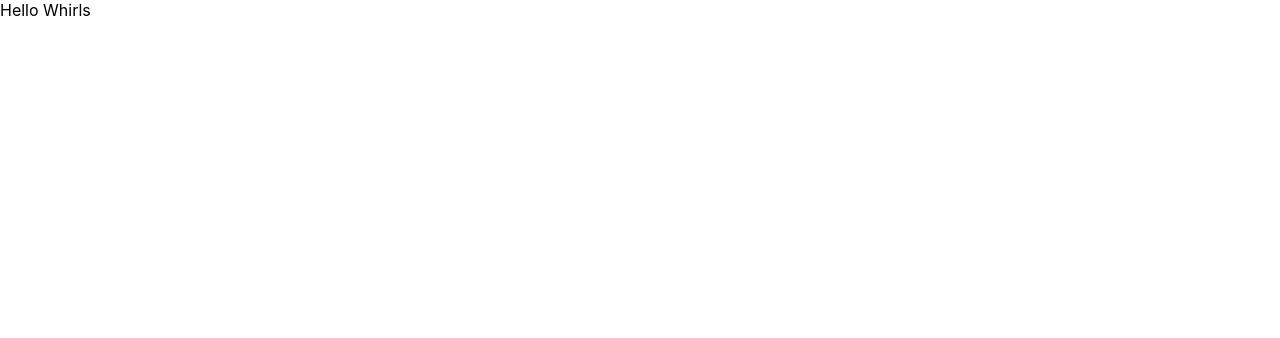
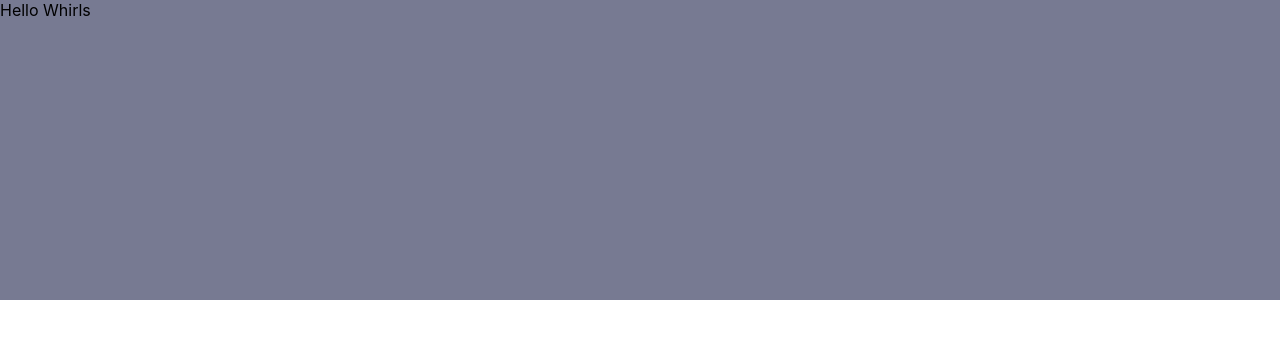
Before and after one commit to plaetzaw/TaskManagerTypescript, a Next.js app: page / in a window 1280 px wide. Shown: the top 338 px of the page. Built offline with nearby package versions, Linux system fonts and the light colour scheme.

Commit message:
Fix: Turns out I forgot a level

```diff
--- a/pages/_app.tsx
+++ b/pages/_app.tsx
@@ -9,7 +9,6 @@ const GlobalStyle = createGlobalStyle`
     padding: 0;
     margin: 0;
     // background-color: #3F7EFD;
-    color: ${props => props.theme.colorsPrimary};
     minHeight: 100vh;
   }
   a {
--- a/pages/index.tsx
+++ b/pages/index.tsx
@@ -5,6 +5,12 @@ import styled from 'styled-components'
 const Container = styled.div`
   display: flex;
   flex-direction: column;
+  height: 300px;
+  background-color: ${props => props.theme.myTheme.colorsDark.DarkGrayishBlue};
+  padding: ${props => props.theme.padding};
+  color: ${(props) => {
+    console.log(props.theme.myTheme.colorsDark)
+  }}
 `
 
 const Home: NextPage = () => {
--- a/theme.ts
+++ b/theme.ts
@@ -1,12 +1,14 @@
 import { DefaultTheme } from 'styled-components';
 
 const myTheme: DefaultTheme = {
-    padding: '0px',
+    padding: '5em',
     margin: '0px',
+    test: 'red',
     fonts: {
         base: 'Josefin Sans'
     },
     colorsPrimary: {
+        red: 'red',
         blue: 'hsl(220, 98%, 61%)',
         CheckBackground: 'linear-gradient hsl(192, 100%, 67%) to hsl(280, 87%, 65%)'
     },
--- a/tsconfig.json
+++ b/tsconfig.json
@@ -15,6 +15,6 @@
     "jsx": "preserve",
     "incremental": true
   },
-  "include": ["next-env.d.ts", "**/*.ts", "**/*.tsx"],
+  "include": ["next-env.d.ts", "**/*.ts", "**/*.tsx", "styled.d.ts"],
   "exclude": ["node_modules"]
 }
```
Also changed, not shown: styled.d.ts (+4 -3 lines).
